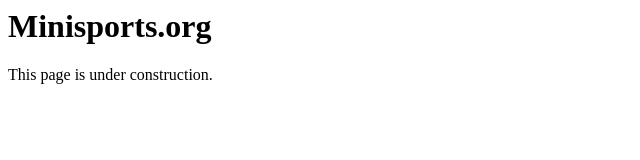
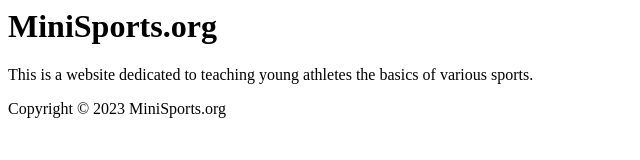
Before and after one commit to 598hertan/minisports, a plain HTML site: page docs/index.html in a window 1280 px wide. Shown: the whole page, without its empty margins (0-640 px from the left). Drawn offline with Linux system fonts and the light colour scheme.

Commit message:
Update index.html

```diff
--- a/docs/index.html
+++ b/docs/index.html
@@ -1,6 +1,10 @@
 <html>
   <head></head>
   <body>
-    <h1>Minisports.org</h1><p>This page is under construction.</p>
+    <h1>MiniSports.org</h1>
+        <p>This is a website dedicated to teaching young athletes the basics of various sports.</p>
+    <footer>
+      <p>Copyright © 2023 MiniSports.org</p>
+    </footer>
   </body>
 </html>
```
